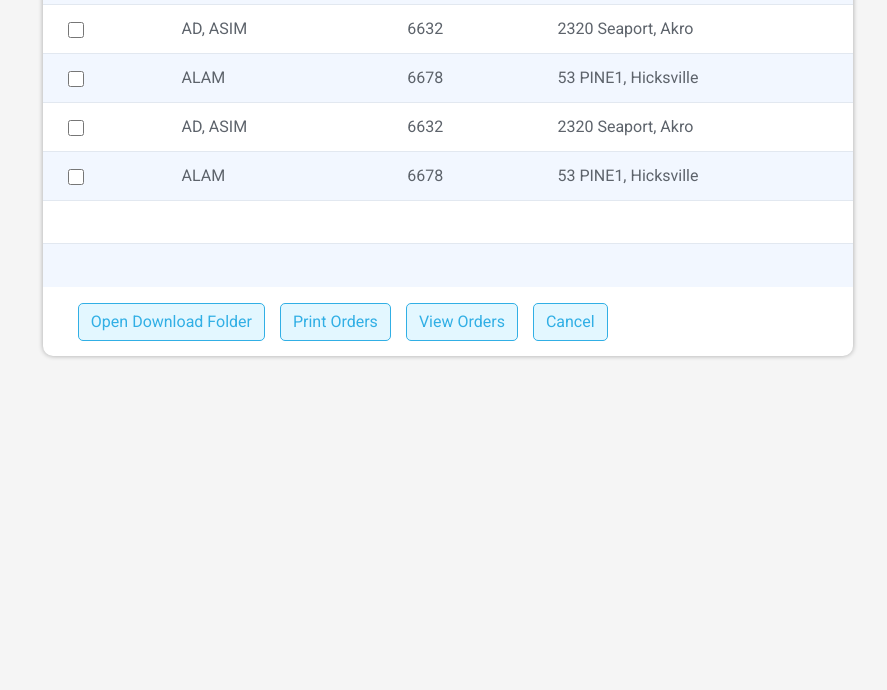
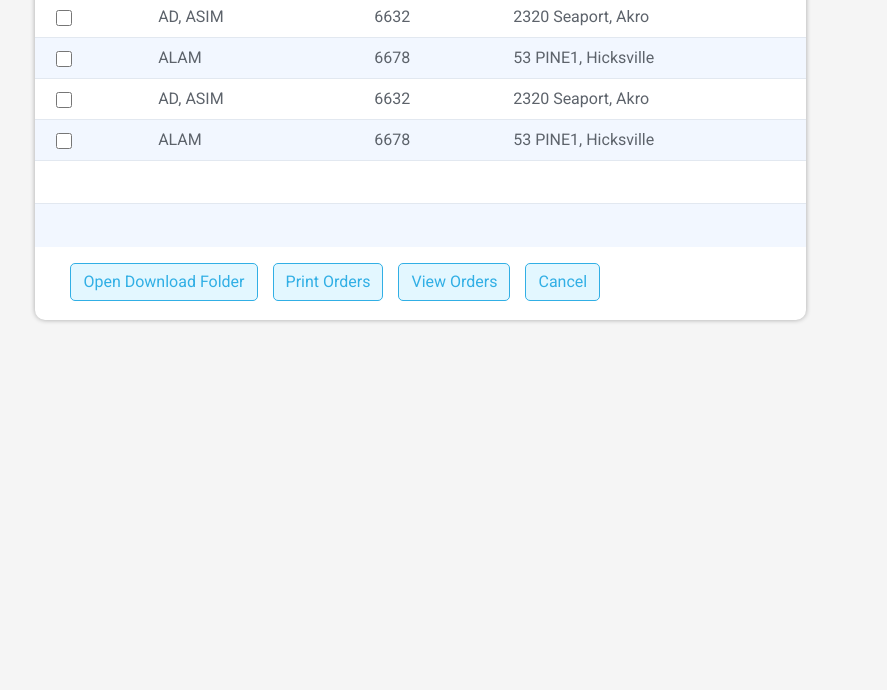
Before and after one commit to SameerSailssoftware/Shipping-Label, a plain HTML site: page index.html in a window 1280 px wide. Shown: the part 110-800 px from the top of the page, without its empty margins (192-1079 px from the left). Drawn offline with nearby package versions, Linux system fonts and the light colour scheme.

Commit message:
Add files via upload

```diff
--- a/css/style.css
+++ b/css/style.css
@@ -14,7 +14,7 @@ body{
 
 
 .table td, .table th {
-    padding: .75rem;
+    padding: 8px;
     vertical-align: top;
     border-top: 1px solid #e2e8f0;
 }
@@ -59,10 +59,11 @@ input[type=checkbox], input[type=radio] {
   } */
 
   .row{
-      margin: 0;
-      justify-content: center;
-      padding-top: 20px;
-      height: 466px;
+    margin: 0;
+    justify-content: center;
+    padding-top: 20px;
+    height: 430px;
+    width: 1055px;
 
   }
 
```
